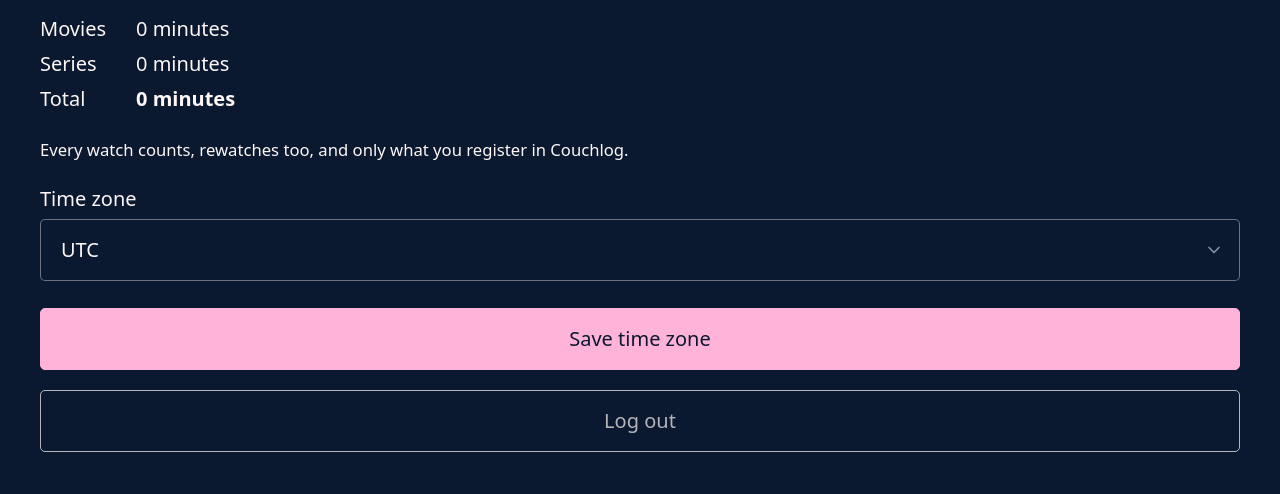
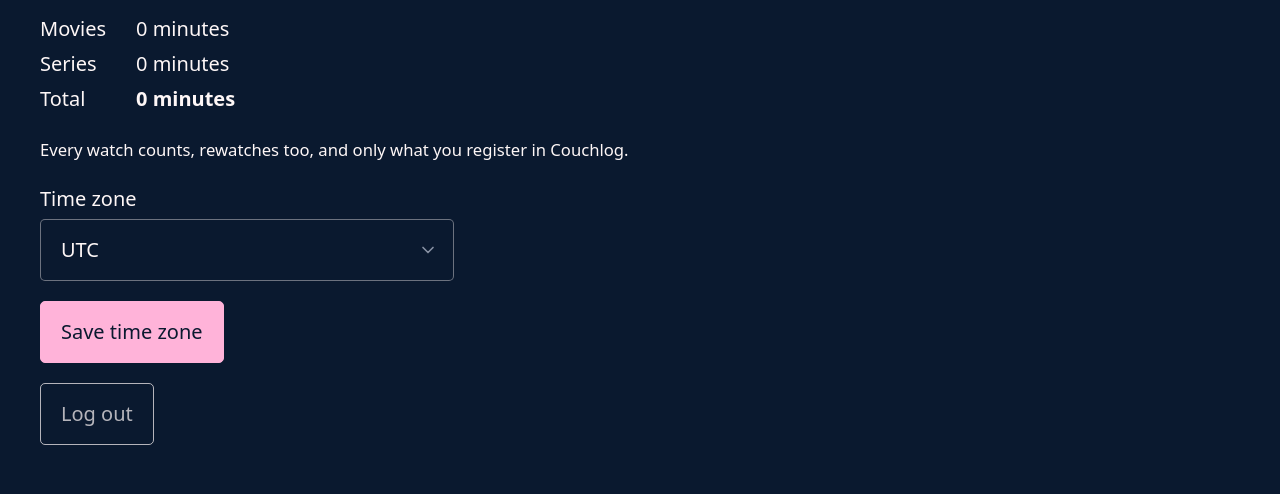
Before and after one commit to ana-cata/couchlog, a Django app: page /profile/ in a window 1280 px wide. Shown: the part 306-800 px from the top of the page. Run offline with Django 5.2, Linux system fonts and the light colour scheme; the visitor is signed in with stand-in values (Sample User, id 1); data comes from the database, SQL or seed files in the repository; data that the repository does not hold is empty.

Commit message:
Make the Profile buttons only as wide as their words
Pico CSS made Save time zone, Log out and the time zone box as wide as
the page, so they looked oversized on a computer. A "fit" class on these
three makes them as wide as their content, on the left, never wider than
the screen. Other pages keep their full-width buttons.

```diff
--- a/core/static/core/couchlog.css
+++ b/core/static/core/couchlog.css
@@ -993,3 +993,16 @@ button.corner-button.on-list:is(:hover, :focus-visible) {
   border: 1px solid rgba(254, 247, 247, 0.2);
   border-radius: var(--pico-border-radius);
 }
+
+/* The Profile page's time zone box and its two buttons (Save time zone, Log out): only as wide as what they say, not
+   the whole page as Pico makes them. On a phone they never grow past the screen, and they keep Pico's height, so they
+   stay easy to tap. The box stays on its own line, under the words "Time zone". */
+button.fit[type="submit"],
+select.fit {
+  width: auto;
+  max-width: 100%;
+}
+
+select.fit {
+  display: block;
+}
--- a/core/templates/core/profile.html
+++ b/core/templates/core/profile.html
@@ -19,19 +19,19 @@
     {% csrf_token %}
     <label>
       Time zone
-      <select name="timezone" id="id_timezone" required {% if form.errors %}aria-invalid="true"{% endif %}>
+      <select name="timezone" id="id_timezone" class="fit" required {% if form.errors %}aria-invalid="true"{% endif %}>
         {% for value, label in form.fields.timezone.choices %}
           <option value="{{ value }}" {% if value == form.timezone.value %}selected{% endif %}>{{ label }}</option>
         {% endfor %}
       </select>
       {% if form.errors %}<small>Choose a time zone from the list.</small>{% endif %}
     </label>
-    <button type="submit">Save time zone</button>
+    <button type="submit" class="fit">Save time zone</button>
   </form>
 
   <form method="post" action="{% url 'logout' %}">
     {% csrf_token %}
-    <button type="submit" class="secondary">Log out</button>
+    <button type="submit" class="secondary fit">Log out</button>
   </form>
 
   {# Until a time zone is saved, suggest the one the browser reports. #}
```
Also changed, not shown: core/tests/test_profile_look.py (added, +66 -0 lines), core/tests/test_timezone.py (+12 -0 lines), docs/profile.md (+2 -0 lines), plan.md (+1 -0 lines).
